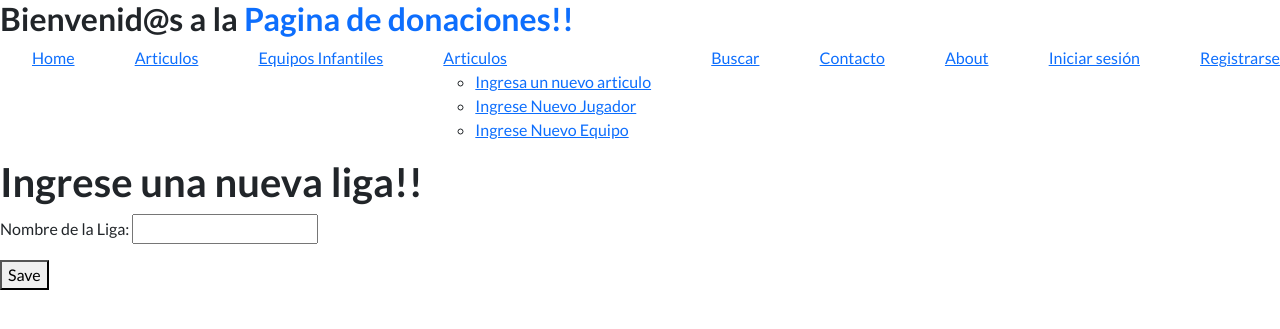
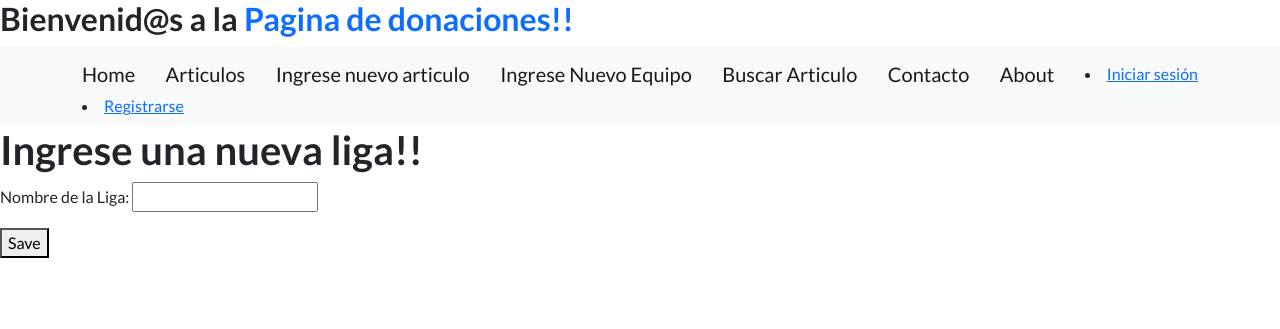
Before and after one commit to Icuellos/ProyectoFinal_Ignacio_Cuello, a Django app: page /Crear_Liga/ in a window 1280 px wide. Shown: the top 329 px of the page. Run offline with Django 4.2, Linux system fonts and the light colour scheme; some libraries are stand-ins or nearby versions.

Commit message:
Agregando botones

```diff
--- a/MyAPP/templates/base.html
+++ b/MyAPP/templates/base.html
@@ -36,22 +36,16 @@
 <body>
 <header>
     <h2>Bienvenid@s a la <span class="text-primary">Pagina de donaciones!!</span></h2>
-    <nav>
-        <ul class="nav-links">
-            <li><a href="/">Home</a></li>
-            <li><a href="/Proyectos">Articulos</a></li>
-            <li><a href="/Equipo">Equipos Infantiles</a></li>
-            <li>
-                <a href="#">Articulos</a>
-                <ul>
-                    <li><a href="/crear_articulo">Ingresa un nuevo articulo</a></li>
-                    <li><a href="/Crear_form">Ingrese Nuevo Jugador</a></li>
-                    <li><a href="/Crear_Equipo">Ingrese Nuevo Equipo</a></li>
-                </ul>
-            </li>
-            <li><a href="/buscar/">Buscar</a></li>
-            <li><a href="/contacto/">Contacto</a></li>
-            <li><a href="/About">About</a></li>
+    <nav class="navbar navbar-light bg-light static-top">
+        <div class="container">
+            <a class="navbar-brand" href="{% url 'index' %}">Home</a>
+            <a class="navbar-brand" href="{% url 'Proyectos' %}">Articulos</a>
+            <a class="navbar-brand" href="{% url 'crear_articulo' %}">Ingrese nuevo articulo</a>
+            <a class="navbar-brand" href="{% url 'Crear_Equipo' %}">Ingrese Nuevo Equipo</a>
+            <a class="navbar-brand" href="{% url 'buscar' %}">Buscar Articulo</a>
+            <a class="navbar-brand" href="{% url 'contacto' %}">Contacto</a>
+            <a class="navbar-brand" href="{% url 'about' %}">About</a>
+
             <script src="https://code.jquery.com/jquery-3.6.0.min.js"></script>
 
             <script>
@@ -77,6 +71,7 @@
                 <li><a href="{% url 'Perfiles:registro' %}">Registrarse</a></li>
             {% endif %}
         </ul>
+        </div>
     </nav>
 </header>
 
--- a/MyAPP/urls.py
+++ b/MyAPP/urls.py
@@ -4,7 +4,7 @@ urlpatterns = [
     path('', views.index),
     path('index/', views.index, name='index'),
     path('articulos/', views.lista_articulos, name='lista_articulos'),
-    path('About/', views.about),
+    path('about/', views.about, name='about'),
     path('contacto/', views.contacto, name='contacto'),
     path('Proyectos/', views.Proyectos, name='Proyectos'),
     path('Crear_form/', views.Crear_form, name='form'),
```
